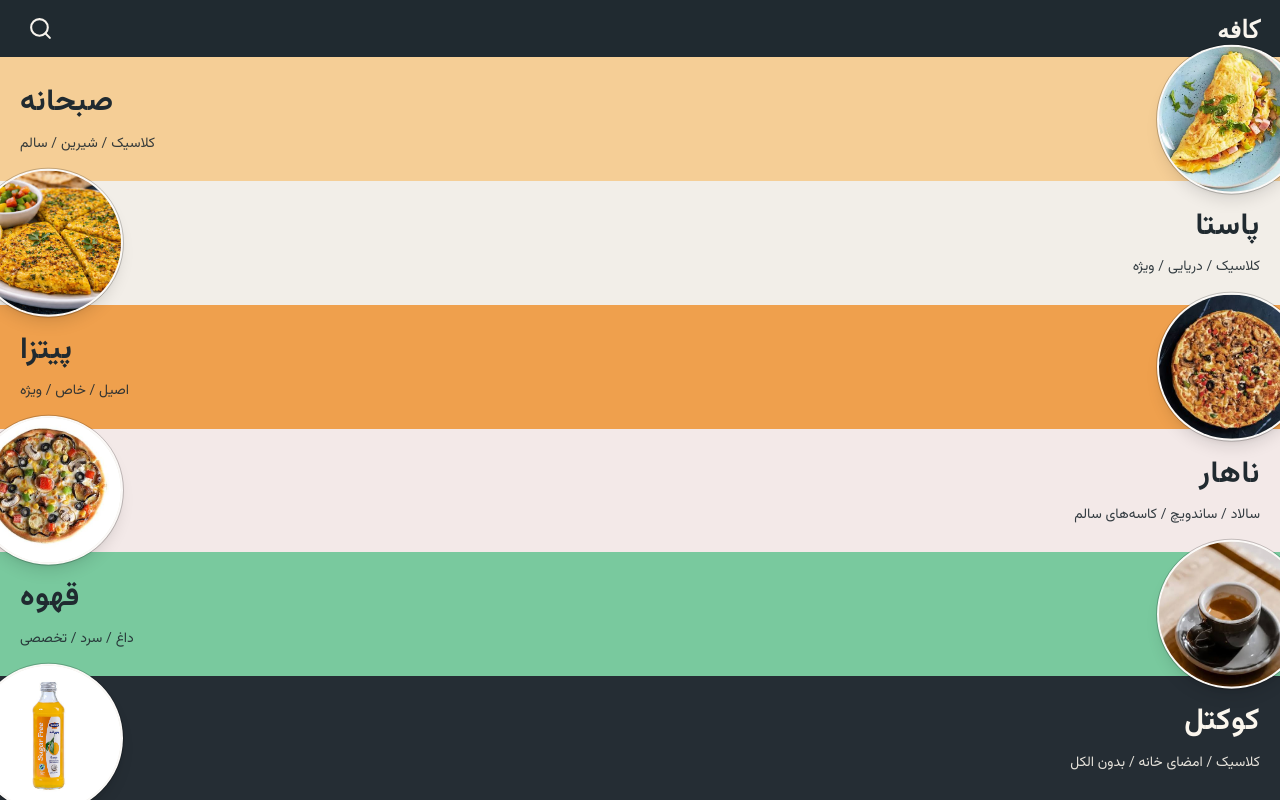
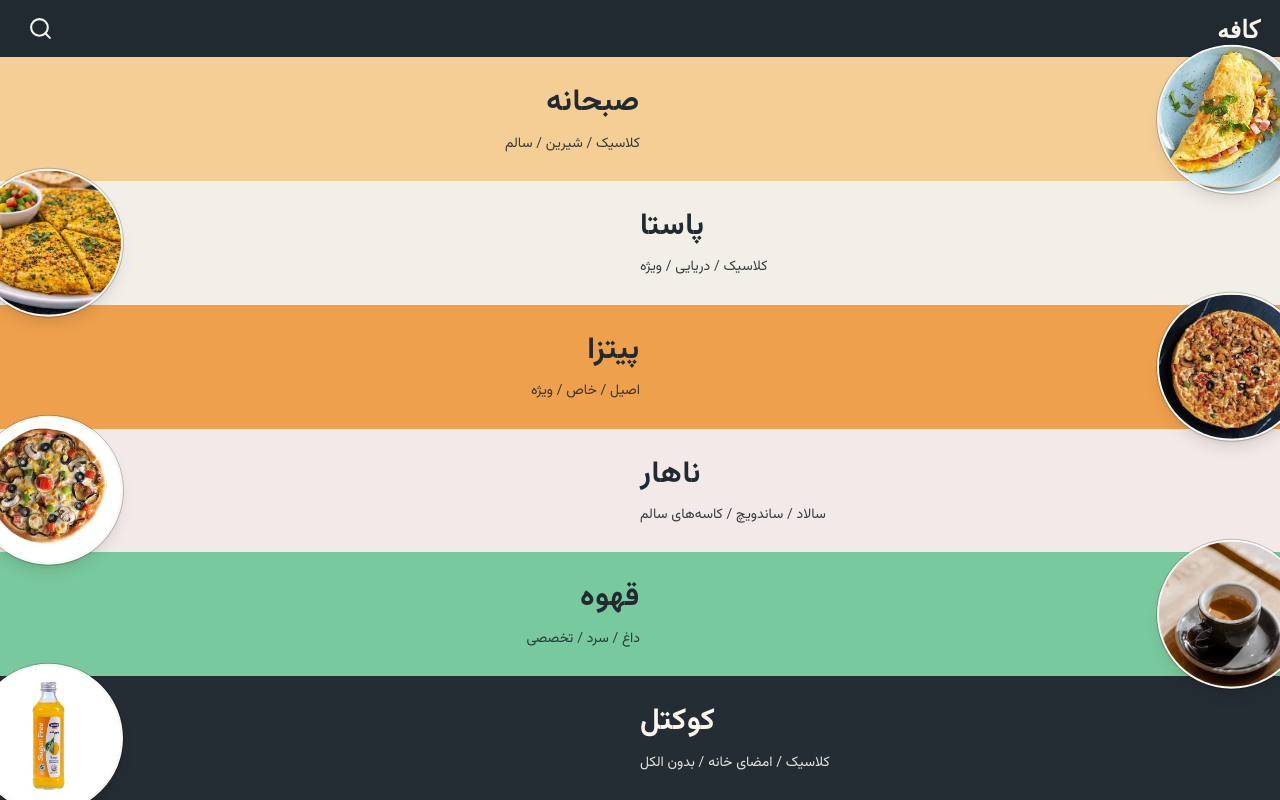
Before and after one commit to Mr-dnh/camenu, a Next.js app: page / in a window 1280 px wide. Built offline with nearby package versions, Linux system fonts and the light colour scheme.

Commit message:
Align category text to center boundary

```diff
--- a/src/components/category-menu.tsx
+++ b/src/components/category-menu.tsx
@@ -75,7 +75,7 @@ export function CategoryMenu() {
                 }}>
                 <span
                   className={`absolute px-5 inset-y-0 z-20 flex w-full flex-col justify-center ${
-                    imageOnRight ? "pr-[28%] text-left" : "pl-[28%] text-right"
+                    imageOnRight ? "pl-5 pr-[50%] text-right" : "pl-[50%] pr-5 text-left"
                   }`}>
                   <span className="max-w-full text-2xl font-bold leading-tight tracking-wide sm:text-3xl">
                     {category.name}
```
